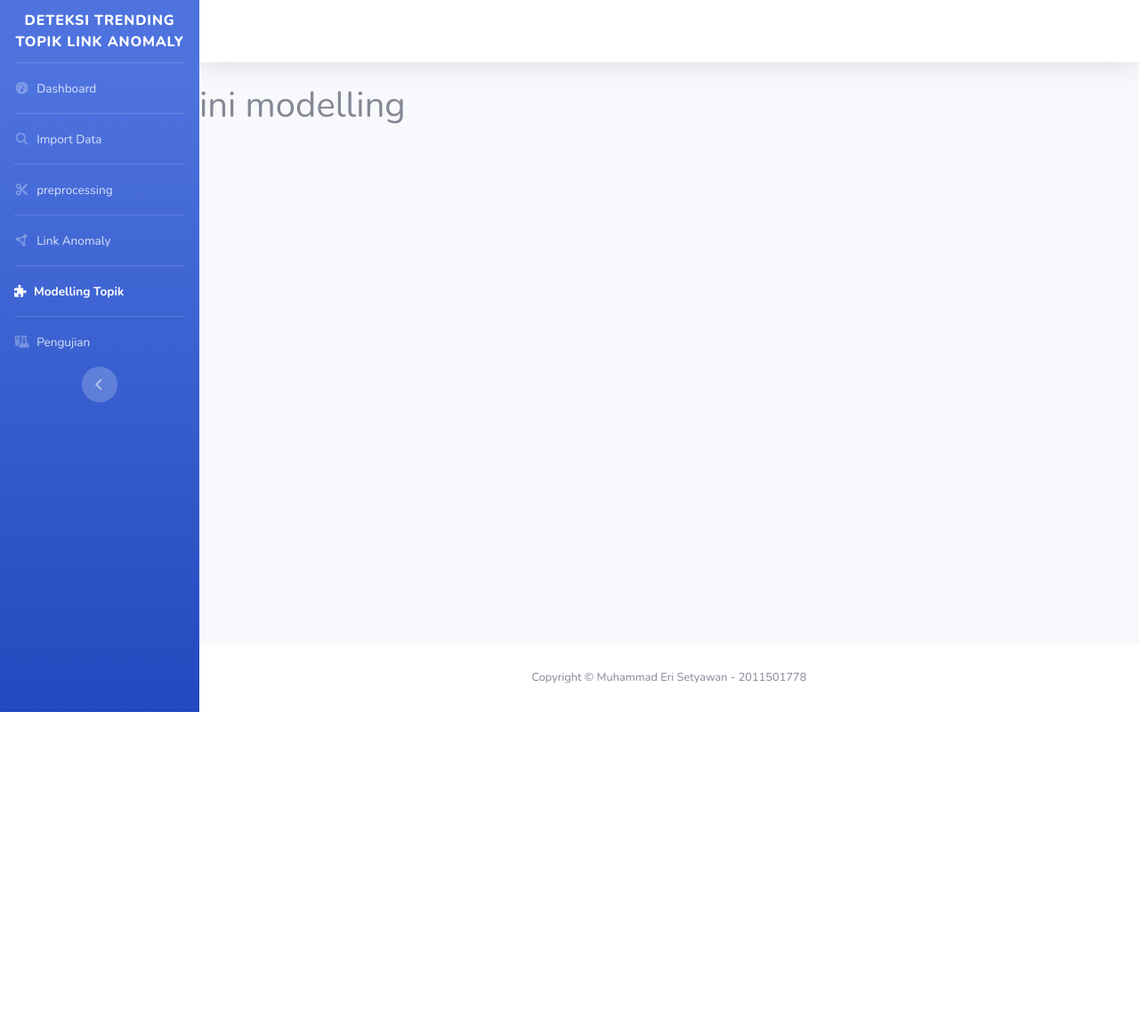
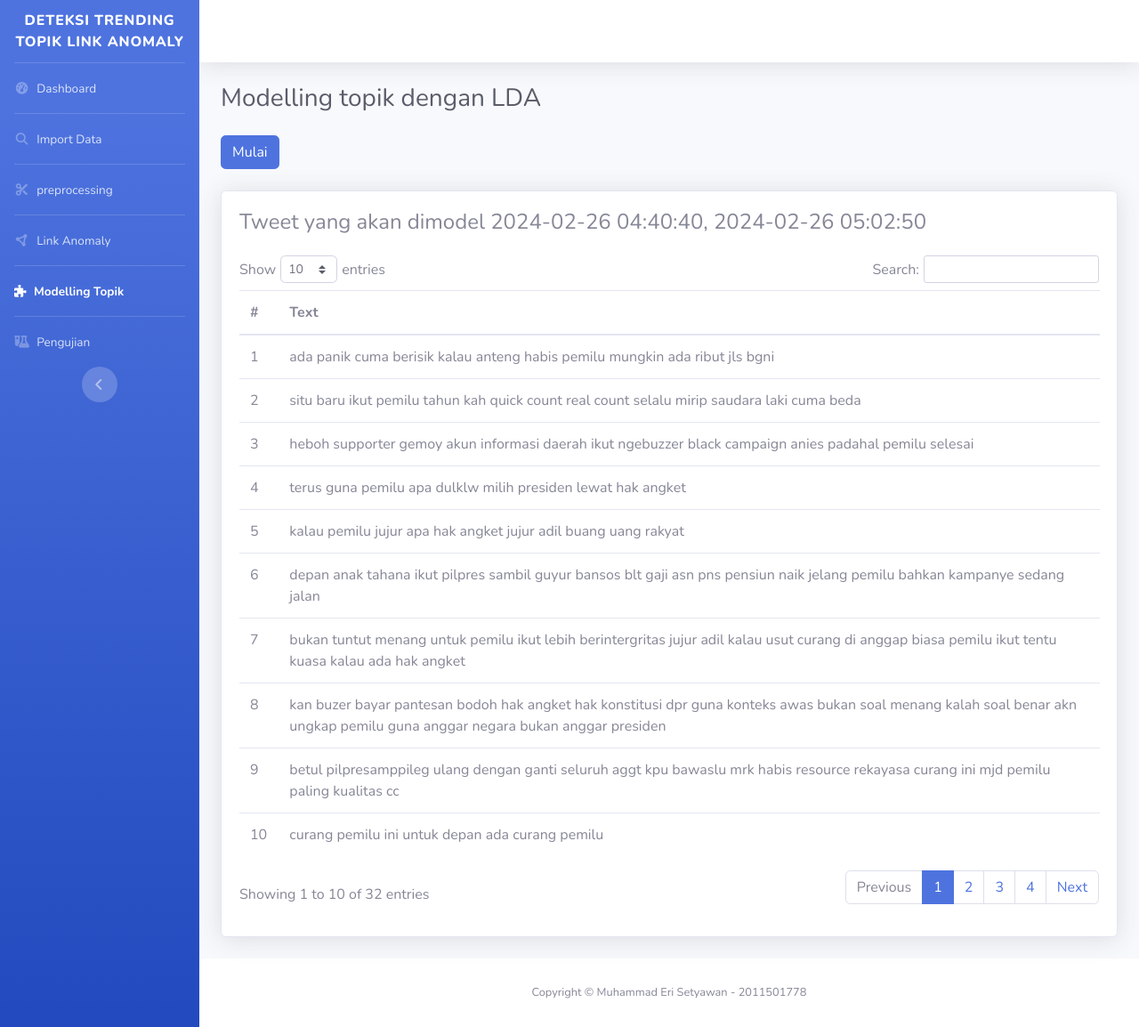
Before and after one commit to EriSetyawan166/deteksi-trending-topik-link-anomaly, a Flask app: page /modelling in a window 1280 px wide. Shown: the whole page at 89% size. Before the commit the page ends 800 px from the top, so only its background shows below. Run offline with Flask 3, Linux system fonts and the light colour scheme; some libraries are stand-ins or nearby versions.

Commit message:
"Added LDA functionality, modified link anomaly and preprocessing routes, and updated modelling HTML template"

```diff
--- a/app/routes/pages/core.py
+++ b/app/routes/pages/core.py
@@ -1,14 +1,21 @@
 # Flask modules
 from flask import Blueprint, render_template, current_app, Response, request
 import csv
+import json
 from ...util import link_anomaly
 from ...util import preprocessing
+from ...util import lda
 # from models import DatasetPreprocessed
 import mysql.connector
 import locale
 from flask import jsonify
 
 core_bp = Blueprint("core", __name__, url_prefix="/")
+
+
+def save_to_json(data, filename):
+    with open(filename, 'w') as f:
+        json.dump(data, f, indent=4, default=str)
 
 
 def create_db_connection():
@@ -121,7 +128,6 @@ def api_upload_csv_file():
         return jsonify({"error": "Invalid file format, please upload a CSV file"}), 400
 
 
-
 @core_bp.route("/preprocessing")
 def preprocessing_route():
     return render_template("pages/preprocessing.html")
@@ -227,7 +233,6 @@ def run_preprocessing():
         db.close()
 
 
-
 @core_bp.route("/link_anomaly")
 def link_anomaly_route():
     return render_template("pages/link_anomaly.html")
@@ -255,7 +260,6 @@ def run_link_anomaly():
     seleksi_agregasi_skor_link_anomaly_keseluruhan = hasil[7]
     cost_function = hasil[8]
     waktu_sequence_terpilih = hasil[9]
-
     response_data = {
         "sequence_number": sequence_number,
         "sequence_value": sequence_value,
@@ -269,8 +273,12 @@ def run_link_anomaly():
         "waktu_sequence_terpilih": waktu_sequence_terpilih
     }
 
+    save_to_json({
+        "waktu_sequence_terpilih": waktu_sequence_terpilih,
+        "sequence_text": sequence_text
+    }, 'link_anomaly_result.json')
+
     return jsonify(response_data)
-
 
 
 @core_bp.route("/modelling")
@@ -278,6 +286,51 @@ def modelling_route():
     return render_template("pages/modelling.html")
 
 
+@core_bp.route("/api/data/hasil_link_anomaly")
+def hasil_link_anomaly():
+    try:
+        with open('link_anomaly_result.json', 'r') as file:
+            data = json.load(file)
+
+        return jsonify(data)
+
+    except FileNotFoundError:
+        return jsonify({"error": "File not found"}), 404
+
+    except json.JSONDecodeError:
+        return jsonify({"error": "Error decoding JSON"}), 500
+
+
+@core_bp.route('/run_lda', methods=['GET'])
+def run_lda():
+    try:
+        # Membaca data dari file JSON
+        with open('link_anomaly_result.json', 'r') as file:
+            data = json.load(file)
+            sequence_texts = data.get('sequence_text', [])
+        # print(sequence_texts)
+        # Tokenisasi data
+        tokenized_data = lda.tokenize_data(sequence_texts)
+
+        # Menjalankan LDA
+        K = 1  # Jumlah topik
+        max_iteration = 1000  # Iterasi maksimum
+        topic_word_counts, document_topic_counts = lda.run_lda(
+            tokenized_data, K, max_iteration)
+        # Mendapatkan daftar kata untuk setiap topik
+        topic_word_list = lda.get_topic_word_list(topic_word_counts, K)
+
+        return jsonify({"topic_word_list": topic_word_list})
+
+    except FileNotFoundError:
+        return jsonify({"error": "File not found"}), 404
+
+    except json.JSONDecodeError:
+        return jsonify({"error": "Error decoding JSON"}), 500
+
+    except Exception as e:
+        return jsonify({"error": str(e)}), 500
+
 
 @core_bp.route("/pengujian")
 def pengujian_route():
--- /dev/null
+++ b/link_anomaly_result.json
@@ -0,0 +1,40 @@
+{
+    "waktu_sequence_terpilih": [
+        "2024-02-26 04:40:40",
+        "2024-02-26 05:02:50"
+    ],
+    "sequence_text": [
+        "ada panik cuma berisik kalau anteng habis pemilu mungkin ada ribut jls bgni",
+        "situ baru ikut pemilu tahun kah quick count real count selalu mirip saudara laki cuma beda",
+        "heboh supporter gemoy akun informasi daerah ikut ngebuzzer black campaign anies padahal pemilu selesai",
+        "terus guna pemilu apa dulklw milih presiden lewat hak angket",
+        "kalau pemilu jujur apa hak angket jujur adil buang uang rakyat",
+        "depan anak tahana ikut pilpres sambil guyur bansos blt gaji asn pns pensiun naik jelang pemilu bahkan kampanye sedang jalan",
+        "bukan tuntut menang untuk pemilu ikut lebih berintergritas jujur adil kalau usut curang di anggap biasa pemilu ikut tentu kuasa kalau ada hak angket",
+        "kan buzer bayar pantesan bodoh hak angket hak konstitusi dpr guna konteks awas bukan soal menang kalah soal benar akn ungkap pemilu guna anggar negara bukan anggar presiden",
+        "betul pilpresamppileg ulang dengan ganti seluruh aggt kpu bawaslu mrk habis resource rekayasa curang ini mjd pemilu paling kualitas cc",
+        "curang pemilu ini untuk depan ada curang pemilu",
+        "hak angket memang bisa ubah hasil pemilu boss yusril bisa tentu nasib jokowi kena impeachment tidak",
+        "salam sejahtera mis gusti ayu buat onar curang pemilu alumnus itb penghianat pancasila uud",
+        "ada alas jaman sby dulu mengelontorkan tabung elpiji kompor gas blt jelang pemilu ramai jokowi gelontor bansos juga kalian ramai karena itu bansos jokowi untung dukung kalian sekarang jokowi beda",
+        "tanya tidak lihat banding data tps tempat data kawal pemilu itu lihat bagaimana engkau diri atas data orang pesimis",
+        "henyak malam di tik tok mulai bersliweran pemilu seperti orba biar masyarakat pecah belah orba benar buruk saut tik lahir di jaman orba wampai sama awal",
+        "anda prabowo menang lalu pemilu paling kotor sejarah indonesia memang malu pak gagal total ungkap benar panik kubu",
+        "kalau urus hitung jumlah tang orang nu jangan hasil suara pemilu soal ibadah islam tambah tambah ada adakan gilir bilang teriak wahabi salaf hti kafir padahal sembah kubur dan sujud gus gus",
+        "gerak lah bang hajar di panitia khusus pusing apa kerubutin dpr biar langsung di copot penghianat partai pemilu ulang curang",
+        "pokok pemilu di ulang anis menang",
+        "rakyat sebenernya adem yang blingsatan elit cari sempat buat gagalin menang pemilu pada mampu antri beli beras rakyat jelas pihak sm bapak presiden tmsk",
+        "dekat bulan puasa harga sembilan bahan pokok naik jelang bulan puasa memang jadi yang umum betul bulan puasa sekarang dekat sama pemilu jadi di goreng deh",
+        "kayak sengaja oknum bikin depan cctv mustahil tidak tahu cctv tebar jalan tol mana patut tengara modus laku oknum institusi untuk alih perhati publik atas pihak saat pemilu kemarin",
+        "rusak uu intefrensi pemilu anak karpet merah",
+        "yakin semua serta pemilu pilpres ri kemarin ada curang",
+        "sesat wajib makzul karpet hijau bentang dprhasil pemilu dibatalkanstop hasil peng hp hitung suara siperekap",
+        "ubah jadi terima banyak afirmasi positif semenjak akrab pak anies pemilu kali kesan banget berkat bapak banyak kalimat negatif saya ubah semenjak cerah pak anies huhuhu smangat hidup balik",
+        "bosen ikut pemilu terus gendut",
+        "kalau sengketa pemilu lari mk ada badan selenggara pemilu jalan sesuai uu apa maenku kurang jauh",
+        "pemilu mungut suara ulang surabaya pengaruh hasil psu tps surabaya jawa timur sampai pengaruh hasil hitung suara pilih umum baca kompas",
+        "lihat hasil mungkin propinsi dki jakarta ini sharing memang mau cari sensasi jelas bagaimana kalau tunggu angket dpr cek seluruh kpu bawaslu apa indikasi data error sirekapkalo yang ingin pemilu jujur adil pasti dukung",
+        "hah maha tau dulu pemilu bos cuma beberapa partai tidak sperti sekarang yang milih rakyat meski curang sih",
+        "kalau sudah jelas lembaga selenggara pemilu inti hak angket akan adu siapa salah hal dan jls orang kpu salah kpps khusus sirekap hal"
+    ]
+}
--- a/templates/pages/modelling.html
+++ b/templates/pages/modelling.html
@@ -1,5 +1,123 @@
 {% extends "base.html" %}
 
 {% block content %}
-<h1>ini modelling</h1>
+<div class="container-fluid">
+    <div class="d-sm-flex align-items-center justify-content-between mb-4">
+        <h1 class="h3 mb-0 text-gray-800">Modelling topik dengan LDA</h1>
+    </div>
+    <div class="d-sm-flex align-items-center justify-content-start mb-4">
+        <button id="startButton" class="btn btn-primary">Mulai</button>
+    </div>
+    <div class="card shadow mb-4" id="hasilModelling" style="display: none;">
+        <div class="card-body">
+
+        </div>
+    </div>
+    <div class="card shadow mb-4" id="linkAnomalyCard" style="display: none;">
+        <div class="card-body">
+            <div id="sequenceDetails" class="mb-4">
+                <h4>Tweet yang akan dimodel <span id="sequenceTime"></span></h4>
+            </div>
+            <table id="dataTable" class="table">
+                <thead>
+                    <tr>
+                        <th>#</th>
+                        <th>Text</th>
+                    </tr>
+                </thead>
+                <tbody style="max-height: 400px; overflow-y: auto;">
+                </tbody>
+            </table>
+        </div>
+    </div>
+</div>
 {% endblock %}
+
+{% block javascript %}
+<script>
+    $(document).ready(function () {
+        $('#startButton').click(function () {
+            Swal.fire({
+                title: "Mulai LDA",
+                text: "Tekan 'Mulai' untuk memulai proses LDA",
+                icon: 'info',
+                showCancelButton: true,
+                confirmButtonText: "Mulai",
+                showLoaderOnConfirm: true,
+                preConfirm: () => {
+                    return new Promise((resolve, reject) => {
+                        $.ajax({
+                            url: "{{ url_for('pages.core.run_lda') }}",
+                            type: "GET",
+                            success: function (response) {
+                                if (response.error) {
+                                    reject(new Error('Gagal menjalankan LDA: ' + response.error));
+                                } else {
+                                    resolve(response);
+                                }
+                            },
+                            error: function (xhr, status, error) {
+                                reject(new Error('AJAX error: ' + error));
+                            }
+                        });
+                    })
+                        .catch(error => {
+                            Swal.showValidationMessage(`Request failed: ${error}`);
+                        });
+                },
+                allowOutsideClick: () => !Swal.isLoading()
+            }).then((result) => {
+                if (result.isConfirmed && result.value) {
+                    Swal.fire({
+                        title: 'Selesai!',
+                        text: 'LDA berhasil diproses.',
+                        icon: 'success'
+                    });
+                    $('#hasilModelling').show();
+                    displayLdaResults(result.value.topic_word_list);
+                }
+            });
+        });
+
+        function displayLdaResults(topicWordList) {
+            var $cardBody = $('#hasilModelling .card-body');
+            $cardBody.empty(); // Bersihkan isi sebelumnya
+
+            Object.keys(topicWordList).forEach(function (topic) {
+                var words = topicWordList[topic].join(", ");
+                var $topic = $('<div>').append($('<h5>').text(topic), $('<p>').text(words));
+                $cardBody.append($topic);
+            });
+        }
+
+        // Initialize DataTable for displaying link anomaly data
+        var table = $('#dataTable').DataTable({
+            "ajax": {
+                "url": "{{ url_for('pages.core.hasil_link_anomaly') }}",
+                "type": "GET",
+                "dataSrc": function (json) {
+                    if (json.error) {
+                        $('#linkAnomalyCard').hide();
+                        return [];
+                    }
+                    $('#linkAnomalyCard').show();
+                    if (json.waktu_sequence_terpilih) {
+                        $('#sequenceTime').text(json.waktu_sequence_terpilih.join(", "));
+                    }
+                    return json.sequence_text.map((text, index) => {
+                        return { '#': index + 1, 'Text': text };
+                    });
+                },
+                "error": function (xhr, status, error) {
+                    $('#linkAnomalyCard').hide();
+                    console.error("AJAX Error:", status, error);
+                }
+            },
+            "columns": [
+                { "data": "#" },
+                { "data": "Text" }
+            ]
+        });
+    });
+</script>
+{% endblock %}
```
Also changed, not shown: app/util/lda.py (added, +199 -0 lines), app/util/preprocessing.py (+53 -15 lines), app/util/link_anomaly.py (line endings or trailing spaces).
